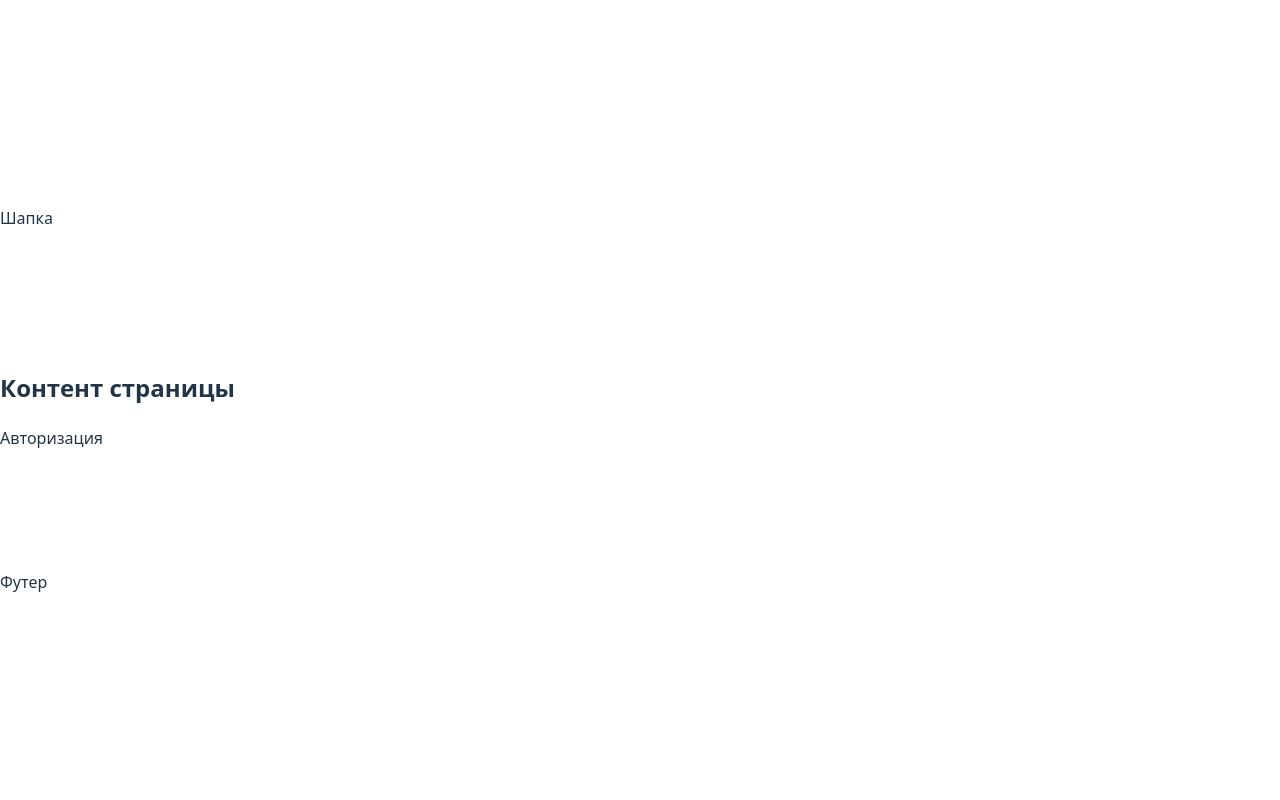
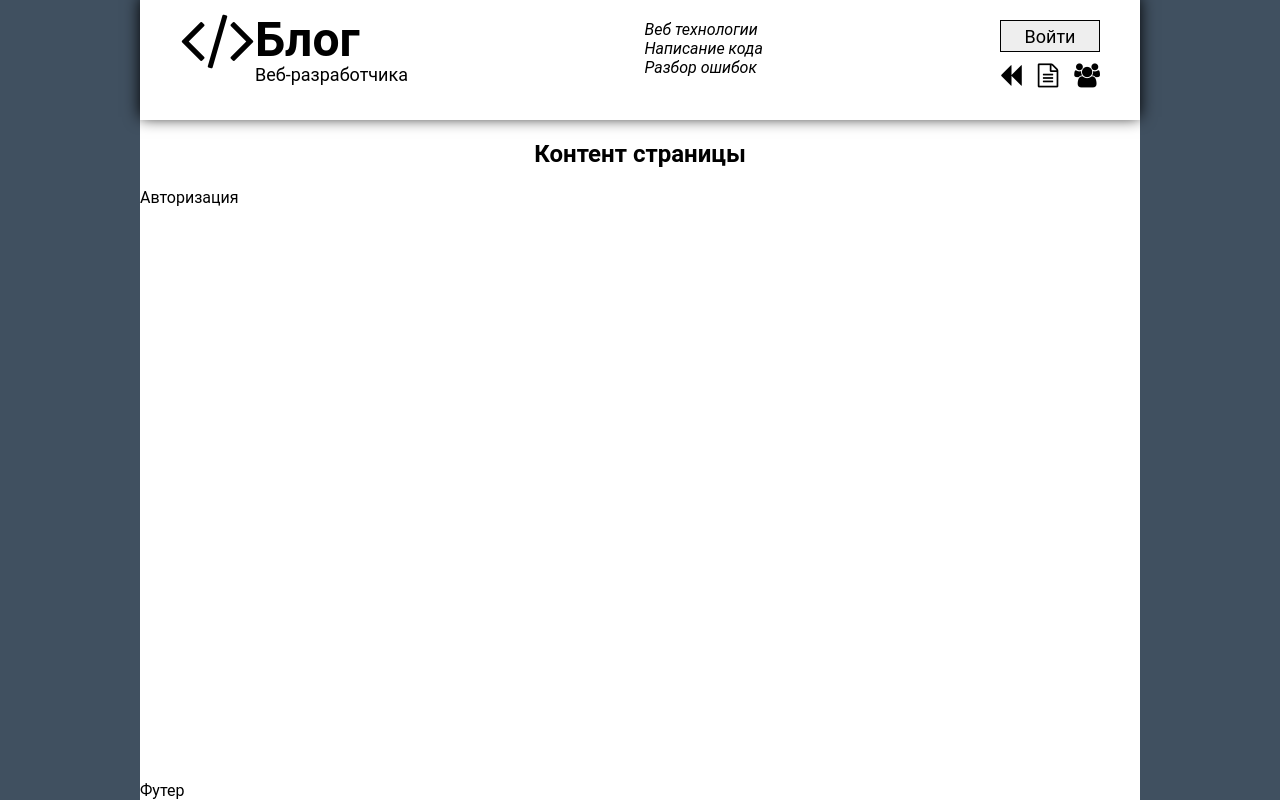
Before and after one commit to dfinazin/ReactPracticeBlog, a React (Vite) app: page /login in a window 1280 px wide. Built offline with nearby package versions, Linux system fonts and the light colour scheme.

Commit message:
Реализовать шапку

```diff
--- a/src/blog.jsx
+++ b/src/blog.jsx
@@ -1,5 +1,16 @@
 import { Routes, Route } from 'react-router-dom';
+import { Header } from './components';
 import styled from 'styled-components';
+
+const AppColumn = styled.div`
+    display: flex;
+    flex-direction: column;
+    justify-content: space-between;
+    width: 1000px;
+    min-height: 100%;
+    margin: 0 auto;
+    background-color: #fff;
+`;
 
 const Content = styled.div`
     padding: 120px 0;
@@ -8,12 +19,11 @@ const H2 = styled.h2`
     text-align: center;
 `;
 
-const Header = () => <div>Шапка</div>;
 const Futer = () => <div>Футер</div>;
 
 export const Blog = () => {
     return (
-        <>
+        <AppColumn>
             <Header />
             <Content>
                 <H2>Контент страницы</H2>
@@ -28,6 +38,6 @@ export const Blog = () => {
                 </Routes>
             </Content>
             <Futer />
-        </>
+        </AppColumn>
     );
 };
--- /dev/null
+++ b/src/components/header/components/control-panel/control-panel.jsx
@@ -0,0 +1,49 @@
+import { Link, useNavigate } from 'react-router-dom';
+import { Icon } from '../../../../components';
+import styled from 'styled-components';
+
+const RightAligned = styled.div`
+    display: flex;
+    justify-content: flex-end;
+`;
+
+const StyledLink = styled(Link)`
+    display: flex;
+    justify-content: center;
+    align-items: center;
+    font-size: 18px;
+    width: 100px;
+    height: 32px;
+    border: 1px solid #000;
+    background-color: #eee;
+`;
+
+const StyledButton = styled.div`
+    &:hover {
+        cursor: pointer;
+    }
+`;
+
+const ControlPanelContainer = ({ className }) => {
+    const navigate = useNavigate();
+    return (
+        <div className={className}>
+            <RightAligned>
+                <StyledLink to="/login">Войти</StyledLink>
+            </RightAligned>
+            <RightAligned>
+                <StyledButton onClick={() => navigate(-1)}>
+                    <Icon id="fa-backward" margin="10px 0px 0px 0px" />
+                </StyledButton>
+                <Link to="/post">
+                    <Icon id="fa-file-text-o" margin="10px 0px 10px 16px" />
+                </Link>
+                <Link to="/users">
+                    <Icon id="fa-users" margin="10px 0px 0px 16px" />
+                </Link>
+            </RightAligned>
+        </div>
+    );
+};
+
+export const ControlPanel = styled(ControlPanelContainer)``;
--- /dev/null
+++ b/src/components/header/components/index.js
@@ -0,0 +1,2 @@
+export * from './logo/logo';
+export * from './control-panel/control-panel';
--- /dev/null
+++ b/src/components/header/components/logo/logo.jsx
@@ -0,0 +1,36 @@
+import { Link } from 'react-router-dom';
+import { Icon } from '../../../../components';
+import styled from 'styled-components';
+
+const IconContainer = ({ className }) => (
+    <div className={className}>
+        <i className="fa fa-code" aria-hidden="true"></i>
+    </div>
+);
+
+const LargeText = styled.div`
+    font-size: 48px;
+    font-weight: 600;
+    line-height: 48px;
+    margin-top: 17px;
+`;
+
+const SmallText = styled.div`
+    font-size: 18px;
+    font-weigth: bold;
+`;
+
+const logoContainer = ({ className }) => (
+    <Link className={className} to="/">
+        <Icon id="fa-code" size="70px" margin="0 10 0 0" />
+        <div>
+            <LargeText>Блог</LargeText>
+            <SmallText>Веб-разработчика</SmallText>
+        </div>
+    </Link>
+);
+
+export const Logo = styled(logoContainer)`
+    display: flex;
+    margin-top: -21px;
+`;
--- /dev/null
+++ b/src/components/header/header.jsx
@@ -0,0 +1,32 @@
+import { ControlPanel, Logo } from './components';
+import styled from 'styled-components';
+
+const Discription = styled.div`
+    font-style: italic;
+`;
+
+const HeaderContainer = ({ className }) => (
+    <header className={className}>
+        <Logo />
+        <Discription>
+            Веб технологии
+            <br />
+            Написание кода
+            <br />
+            Разбор ошибок
+        </Discription>
+        <ControlPanel>1</ControlPanel>
+    </header>
+);
+
+export const Header = styled(HeaderContainer)`
+    display: flex;
+    justify-content: space-between;
+    position: fixed;
+    top: 0;
+    width: 1000px;
+    height: 120px;
+    padding: 20px 40px;
+    box-shadow: 0 -3px 15px #000;
+    background-color: #fff;
+`;
--- /dev/null
+++ b/src/components/icon/icon.jsx
@@ -0,0 +1,12 @@
+import styled from 'styled-components';
+
+const IconContainer = ({ className, id, size, margin }) => (
+    <div className={className}>
+        <i className={`fa ${id}`} aria-hidden="true"></i>
+    </div>
+);
+
+export const Icon = styled(IconContainer)`
+    font-size: ${({ size = '24px' }) => size};
+    margin: ${({ margin = '0' }) => margin};
+`;
--- /dev/null
+++ b/src/components/index.js
@@ -0,0 +1,2 @@
+export * from './header/header';
+export * from './icon/icon';
--- a/src/index.css
+++ b/src/index.css
@@ -1,69 +1,28 @@
 @import url('fonts/font-awesome.css');
-:root {
-    font-family: system-ui, Avenir, Helvetica, Arial, sans-serif;
-    line-height: 1.5;
-    font-weight: 400;
 
-    color-scheme: light dark;
-    color: rgba(255, 255, 255, 0.87);
-    background-color: #242424;
-
-    font-synthesis: none;
-    text-rendering: optimizeLegibility;
-    -webkit-font-smoothing: antialiased;
-    -moz-osx-font-smoothing: grayscale;
-}
-
-a {
-    font-weight: 500;
-    color: #646cff;
-    text-decoration: inherit;
-}
-a:hover {
-    color: #535bf2;
+* {
+    box-sizing: border-box;
 }
 
 body {
     margin: 0;
-    display: flex;
-    place-items: center;
-    min-width: 320px;
-    min-height: 100vh;
+    font-family: 'Segeo UI', 'Roboto', 'Oxygen', sans-serif;
+    -webkit-font-smoothing: antialiased;
+    -moz-osx-font-smoohting: grayscale;
+    background-color: #405060;
 }
 
-h1 {
-    font-size: 3.2em;
-    line-height: 1.1;
+a {
+    color: #000;
+    text-decoration: none;
 }
 
-button {
-    border-radius: 8px;
-    border: 1px solid transparent;
-    padding: 0.6em 1.2em;
-    font-size: 1em;
-    font-weight: 500;
-    font-family: inherit;
-    background-color: #1a1a1a;
-    cursor: pointer;
-    transition: border-color 0.25s;
-}
-button:hover {
-    border-color: #646cff;
-}
-button:focus,
-button:focus-visible {
-    outline: 4px auto -webkit-focus-ring-color;
+html,
+body,
+#root {
+    height: 100%;
 }
 
-@media (prefers-color-scheme: light) {
-    :root {
-        color: #213547;
-        background-color: #ffffff;
-    }
-    a:hover {
-        color: #747bff;
-    }
-    button {
-        background-color: #f9f9f9;
-    }
+code {
+    font-family: source-code-pro, Menlo, Monaco, Consolas, 'Courier New', monospace;
 }
--- /dev/null
+++ b/src/index_old.css
@@ -0,0 +1,76 @@
+@import url('fonts/font-awesome.css');
+:root {
+    font-family: system-ui, Avenir, Helvetica, Arial, sans-serif;
+    line-height: 1.5;
+    font-weight: 400;
+
+    color-scheme: light dark;
+    color: rgba(255, 255, 255, 0.87);
+    background-color: #242424;
+
+    font-synthesis: none;
+    text-rendering: optimizeLegibility;
+    -webkit-font-smoothing: antialiased;
+    -moz-osx-font-smoothing: grayscale;
+}
+
+a {
+    font-weight: 500;
+    color: #646cff;
+    text-decoration: inherit;
+}
+a:hover {
+    color: #535bf2;
+}
+
+body {
+    margin: 0;
+    display: flex;
+    place-items: center;
+    min-width: 320px;
+    min-height: 100vh;
+    background-color: #405060;
+}
+
+html,
+body,
+#root {
+    height: 100%;
+}
+
+h1 {
+    font-size: 3.2em;
+    line-height: 1.1;
+}
+
+button {
+    border-radius: 8px;
+    border: 1px solid transparent;
+    padding: 0.6em 1.2em;
+    font-size: 1em;
+    font-weight: 500;
+    font-family: inherit;
+    background-color: #1a1a1a;
+    cursor: pointer;
+    transition: border-color 0.25s;
+}
+button:hover {
+    border-color: #646cff;
+}
+button:focus,
+button:focus-visible {
+    outline: 4px auto -webkit-focus-ring-color;
+}
+
+@media (prefers-color-scheme: light) {
+    :root {
+        color: #213547;
+        background-color: #ffffff;
+    }
+    a:hover {
+        color: #747bff;
+    }
+    button {
+        background-color: #f9f9f9;
+    }
+}
```
Also changed, not shown: src/App1.css (renamed from src/App.css).
